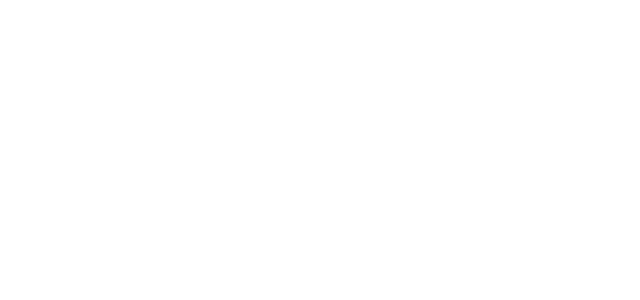
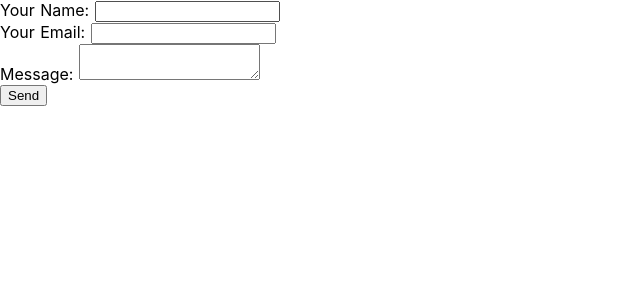
Before and after one commit to ilbonte/form, a Nuxt app: page /plain in a window 1280 px wide. Before the commit this address had no page. Shown: the top 300 px of the page, without its empty margins (0-640 px from the left). Built offline with nearby package versions, Linux system fonts and the light colour scheme.

Commit message:
add no-netifly form

```diff
--- /dev/null
+++ b/pages/plain.vue
@@ -0,0 +1,33 @@
+<template>
+  <form name="plain" method="POST">
+    <p>
+      <label>
+        Your Name:
+        <input type="text" name="name">
+      </label>
+    </p>
+    <p>
+      <label>
+        Your Email:
+        <input type="email" name="email">
+      </label>
+    </p>
+
+    <p>
+      <label>
+        Message:
+        <textarea name="message"></textarea>
+      </label>
+    </p>
+    <p>
+      <button type="submit">Send</button>
+    </p>
+  </form>
+</template>
+
+<script>
+export default {};
+</script>
+
+<style>
+</style>
```
